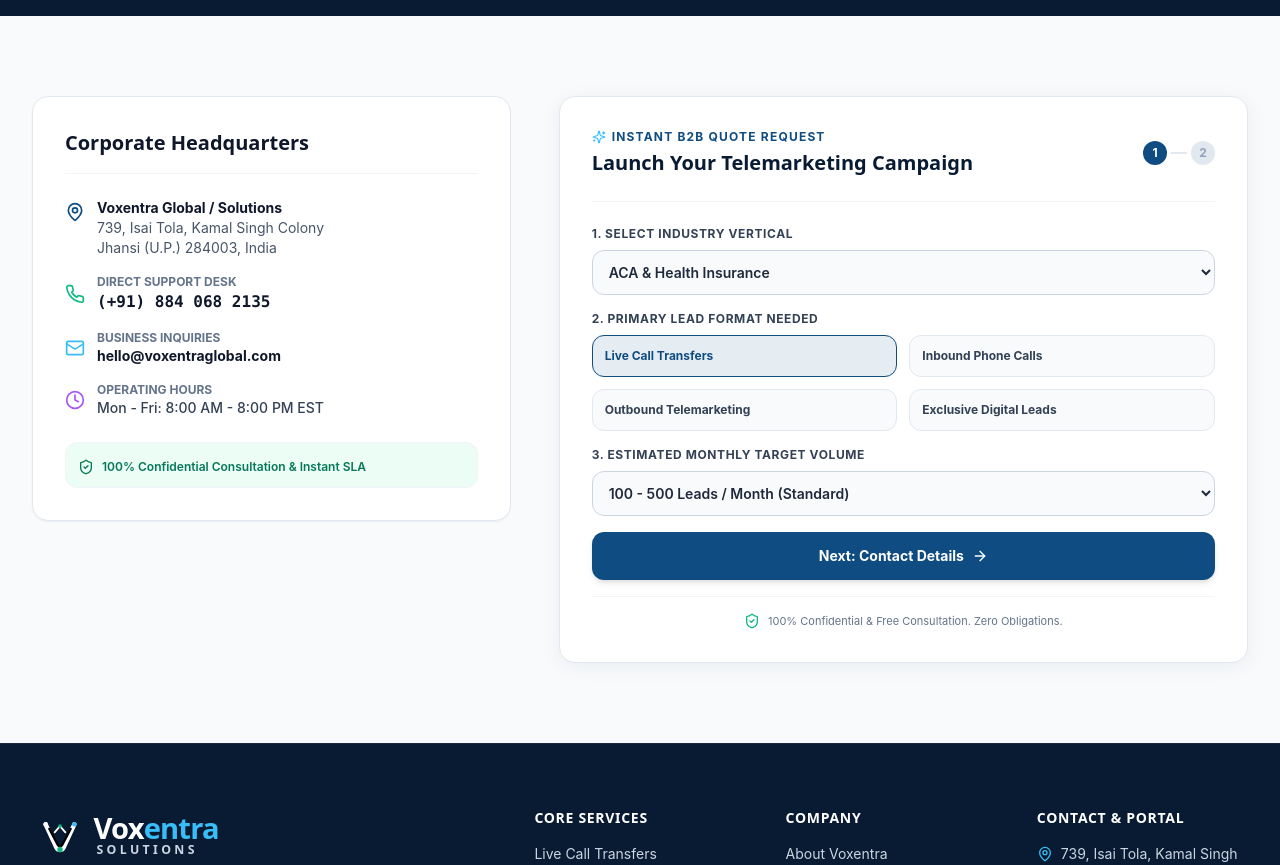
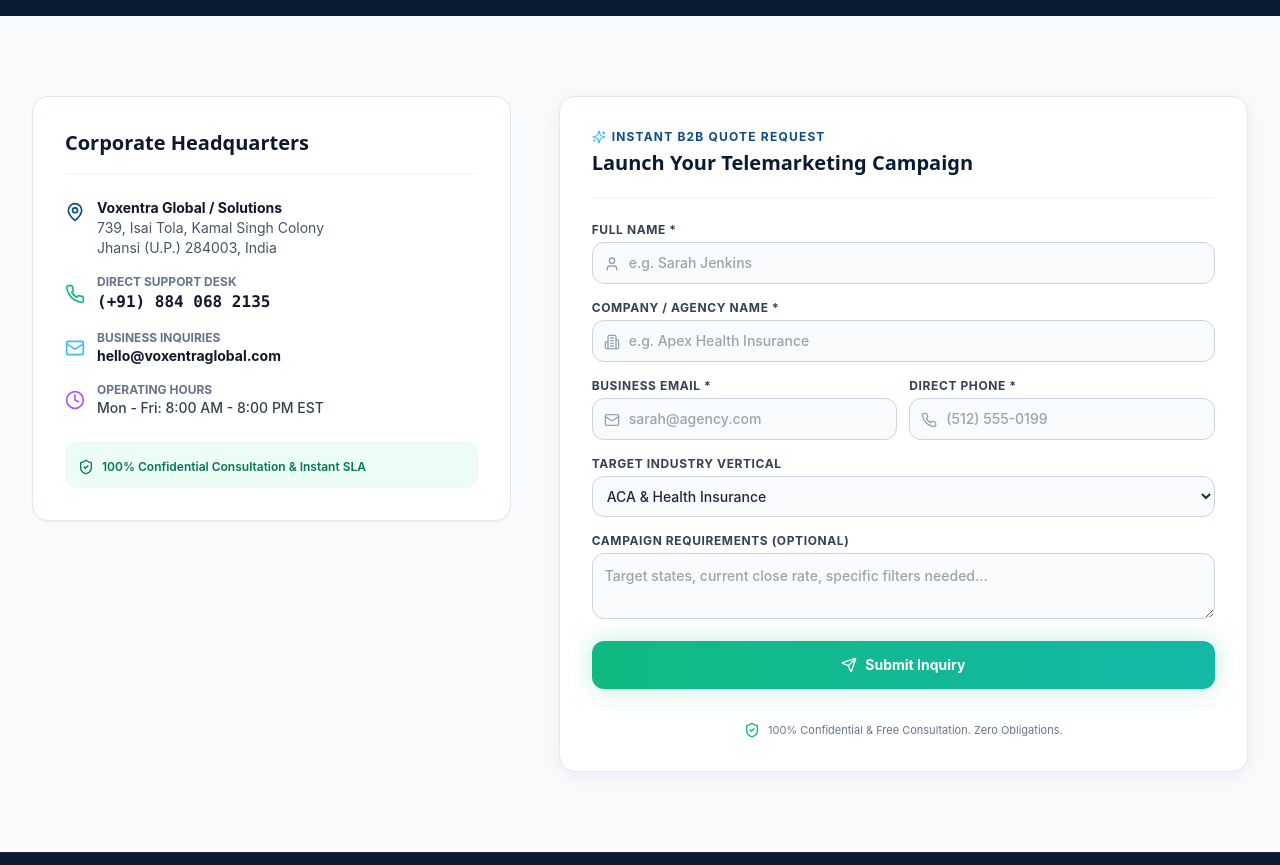
Before and after one commit to madmags29/voxentra, a Next.js app: page /contact in a window 1280 px wide. Shown: the part 480-1345 px from the top of the page. Built offline with nearby package versions, Linux system fonts and the light colour scheme.

Commit message:
Remove multi-step form wizard and present clean single contact details form directly

```diff
--- a/src/components/sections/LeadCaptureForm.tsx
+++ b/src/components/sections/LeadCaptureForm.tsx
@@ -1,10 +1,9 @@
 "use client";
 
 import React, { useState } from "react";
-import { CheckCircle2, ArrowRight, ShieldCheck, Phone, Send, Building2, User, Mail, Sparkles } from "lucide-react";
+import { CheckCircle2, ShieldCheck, Phone, Send, Building2, User, Mail, Sparkles } from "lucide-react";
 
 export const LeadCaptureForm: React.FC = () => {
-  const [step, setStep] = useState(1);
   const [isSubmitting, setIsSubmitting] = useState(false);
   const [isSubmitted, setIsSubmitted] = useState(false);
 
@@ -61,7 +60,6 @@
         <button
           onClick={() => {
             setIsSubmitted(false);
-            setStep(1);
           }}
           className="text-xs text-brand-primary underline font-bold"
         >
@@ -74,94 +72,15 @@
   return (
     <div className="bg-white rounded-2xl shadow-card border border-slate-200 p-6 md:p-8">
       {/* Header */}
-      <div className="flex items-center justify-between pb-6 border-b border-slate-100 mb-6">
-        <div>
+      <div className="pb-5 border-b border-slate-100 mb-6">
         <span className="text-xs font-bold uppercase tracking-widest text-brand-primary flex items-center gap-1.5 mb-1">
           <Sparkles className="w-3.5 h-3.5 text-brand-accent" />
           Instant B2B Quote Request
         </span>
         <h3 className="text-xl font-bold text-brand-dark">Launch Your Telemarketing Campaign</h3>
       </div>
-        <div className="flex items-center gap-1 text-xs font-bold text-slate-400">
-          <span className={`w-6 h-6 rounded-full flex items-center justify-center ${step >= 1 ? "bg-brand-primary text-white" : "bg-slate-200"}`}>1</span>
-          <span className="w-4 h-0.5 bg-slate-200" />
-          <span className={`w-6 h-6 rounded-full flex items-center justify-center ${step >= 2 ? "bg-brand-primary text-white" : "bg-slate-200"}`}>2</span>
-        </div>
-      </div>
 
-      <form onSubmit={handleSubmit} className="space-y-5">
-        {step === 1 ? (
-          <div className="space-y-4 animate-in fade-in duration-200">
-            <div>
-              <label className="block text-xs font-bold text-slate-700 uppercase tracking-wider mb-2">
-                1. Select Industry Vertical
-              </label>
-              <select
-                value={formData.industry}
-                onChange={(e) => setFormData({ ...formData, industry: e.target.value })}
-                className="w-full p-3 bg-slate-50 border border-slate-300 rounded-xl text-sm font-semibold text-slate-800 focus:ring-2 focus:ring-brand-primary outline-none"
-              >
-                <option value="ACA & Health Insurance">ACA & Health Insurance</option>
-                <option value="Final Expense & Senior Life">Final Expense & Senior Life</option>
-                <option value="Debt Settlement & Relief">Debt Settlement & Relief</option>
-                <option value="24/7 Water Damage Restoration">24/7 Water Damage Restoration</option>
-                <option value="Auto Insurance Savings">Auto Insurance Savings</option>
-                <option value="SSDI Disability Claims">SSDI Disability Claims</option>
-                <option value="Home Services & Solar">Home Services & Solar</option>
-                <option value="Legal & Mass Tort">Legal & Mass Tort</option>
-                <option value="Other Business Vertical">Other Business Vertical</option>
-              </select>
-            </div>
-
-            <div>
-              <label className="block text-xs font-bold text-slate-700 uppercase tracking-wider mb-2">
-                2. Primary Lead Format Needed
-              </label>
-              <div className="grid grid-cols-2 gap-3">
-                {["Live Call Transfers", "Inbound Phone Calls", "Outbound Telemarketing", "Exclusive Digital Leads"].map((type) => (
-                  <button
-                    key={type}
-                    type="button"
-                    onClick={() => setFormData({ ...formData, leadType: type })}
-                    className={`p-3 rounded-xl border text-xs font-bold text-left transition ${
-                      formData.leadType === type
-                        ? "border-brand-primary bg-brand-primary/10 text-brand-primary"
-                        : "border-slate-200 bg-slate-50 text-slate-700 hover:border-slate-300"
-                    }`}
-                  >
-                    {type}
-                  </button>
-                ))}
-              </div>
-            </div>
-
-            <div>
-              <label className="block text-xs font-bold text-slate-700 uppercase tracking-wider mb-2">
-                3. Estimated Monthly Target Volume
-              </label>
-              <select
-                value={formData.monthlyRequirement}
-                onChange={(e) => setFormData({ ...formData, monthlyRequirement: e.target.value })}
-                className="w-full p-3 bg-slate-50 border border-slate-300 rounded-xl text-sm font-semibold text-slate-800 focus:ring-2 focus:ring-brand-primary outline-none"
-              >
-                <option value="50 - 100 Leads / Mo">50 - 100 Leads / Month (Trial)</option>
-                <option value="100 - 500 Leads / Mo">100 - 500 Leads / Month (Standard)</option>
-                <option value="500 - 2,000 Leads / Mo">500 - 2,000 Leads / Month (Scale)</option>
-                <option value="2,000+ Enterprise Volume">2,000+ Enterprise Volume / Month</option>
-              </select>
-            </div>
-
-            <button
-              type="button"
-              onClick={() => setStep(2)}
-              className="w-full py-3.5 rounded-xl bg-brand-primary hover:bg-brand-primaryHover text-white font-bold text-sm shadow-md flex items-center justify-center gap-2 transition"
-            >
-              <span>Next: Contact Details</span>
-              <ArrowRight className="w-4 h-4" />
-            </button>
-          </div>
-        ) : (
-          <div className="space-y-4 animate-in fade-in duration-200">
+      <form onSubmit={handleSubmit} className="space-y-4">
         <div>
           <label className="block text-xs font-bold text-slate-700 uppercase tracking-wider mb-1">
             Full Name *
@@ -234,6 +153,27 @@
 
         <div>
           <label className="block text-xs font-bold text-slate-700 uppercase tracking-wider mb-1">
+            Target Industry Vertical
+          </label>
+          <select
+            value={formData.industry}
+            onChange={(e) => setFormData({ ...formData, industry: e.target.value })}
+            className="w-full p-2.5 bg-slate-50 border border-slate-300 rounded-xl text-sm font-medium text-slate-800 focus:ring-2 focus:ring-brand-primary outline-none"
+          >
+            <option value="ACA & Health Insurance">ACA & Health Insurance</option>
+            <option value="Final Expense & Senior Life">Final Expense & Senior Life</option>
+            <option value="Debt Settlement & Relief">Debt Settlement & Relief</option>
+            <option value="24/7 Water Damage Restoration">24/7 Water Damage Restoration</option>
+            <option value="Auto Insurance Savings">Auto Insurance Savings</option>
+            <option value="SSDI Disability Claims">SSDI Disability Claims</option>
+            <option value="Home Services & Solar">Home Services & Solar</option>
+            <option value="Legal & Mass Tort">Legal & Mass Tort</option>
+            <option value="Other Business Vertical">Other Business Vertical</option>
+          </select>
+        </div>
+
+        <div>
+          <label className="block text-xs font-bold text-slate-700 uppercase tracking-wider mb-1">
             Campaign Requirements (Optional)
           </label>
           <textarea
@@ -245,31 +185,20 @@
           />
         </div>
 
-            <div className="flex gap-3 pt-2">
-              <button
-                type="button"
-                onClick={() => setStep(1)}
-                className="px-4 py-3 rounded-xl border border-slate-300 text-xs font-bold text-slate-600 hover:bg-slate-50"
-              >
-                Back
-              </button>
         <button
           type="submit"
           disabled={isSubmitting}
-                className="flex-1 py-3.5 rounded-xl bg-gradient-to-r from-emerald-500 to-teal-500 hover:from-emerald-600 hover:to-teal-600 text-white font-bold text-sm shadow-emeraldGlow flex items-center justify-center gap-2 transition"
+          className="w-full py-3.5 rounded-xl bg-gradient-to-r from-emerald-500 to-teal-500 hover:from-emerald-600 hover:to-teal-600 text-white font-bold text-sm shadow-emeraldGlow flex items-center justify-center gap-2 transition"
         >
           {isSubmitting ? (
             <span>Processing...</span>
           ) : (
             <>
               <Send className="w-4 h-4" />
-                    <span>Submit Details</span>
+              <span>Submit Inquiry</span>
             </>
           )}
         </button>
-            </div>
-          </div>
-        )}
       </form>
 
       <div className="mt-4 pt-4 border-t border-slate-100 flex items-center justify-center gap-2 text-[11px] text-slate-500">
```
Lines whose indentation alone changed are shown as unchanged.
